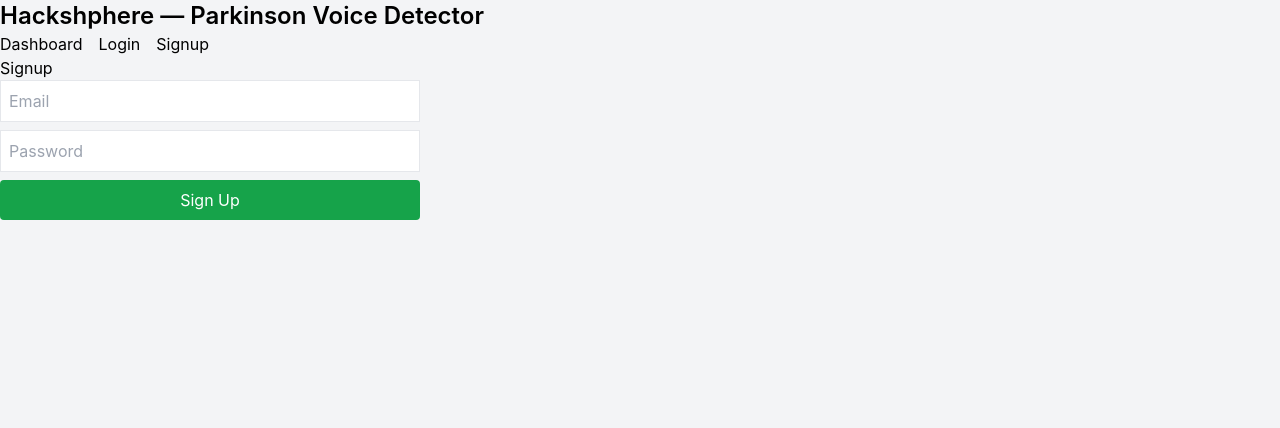
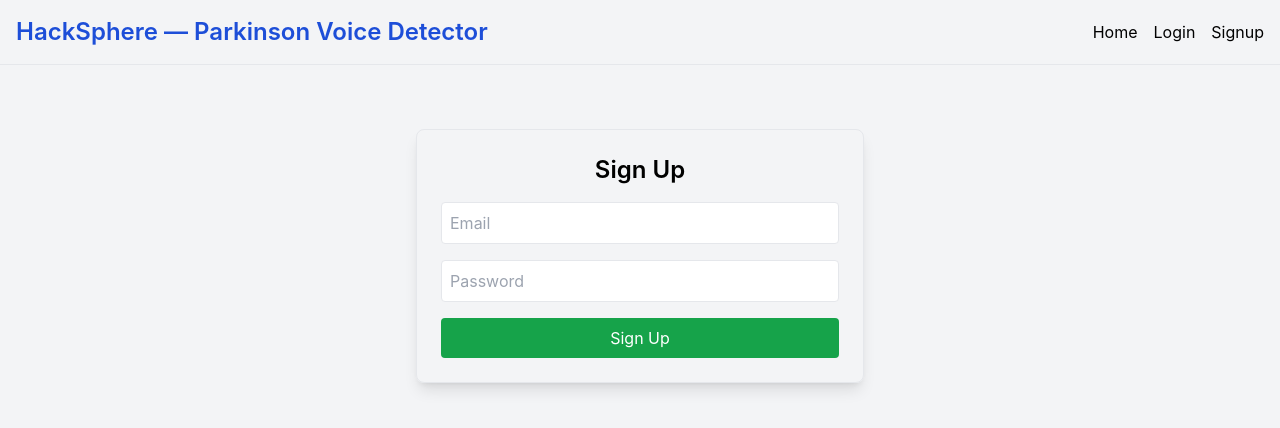
Before and after one commit to Hit2301/hackshphere, a React (Create React App) app in the folder frontend/: page /signup in a window 1280 px wide. Shown: the top 428 px of the page. Built offline with nearby package versions, Linux system fonts and the light colour scheme; no server answers.

Commit message:
Updated frontend auth flow and fixed audio processing model

```diff
--- a/frontend/src/App.js
+++ b/frontend/src/App.js
@@ -1,5 +1,6 @@
 import React from "react";
 import { Routes, Route, Link } from "react-router-dom";
+import Landing from "./pages/Landing";
 import Login from "./pages/Login";
 import Signup from "./pages/Signup";
 import Dashboard from "./pages/Dashboard";
@@ -7,26 +8,31 @@ import Dashboard from "./pages/Dashboard";
 export default function App() {
   return (
     <div className="container">
-      <header className="header">
-        <h1 className="text-2xl font-semibold">
-          Hackshphere — Parkinson Voice Detector
+      <header className="header flex justify-between items-center p-4 border-b border-gray-200">
+        <h1 className="text-2xl font-semibold text-blue-700">
+          HackSphere — Parkinson Voice Detector
         </h1>
         <nav>
-          <Link to="/" className="mr-4">
-            Dashboard
+          <Link to="/" className="mr-4 hover:underline">
+            Home
           </Link>
-          <Link to="/login" className="mr-4">
+          <Link to="/login" className="mr-4 hover:underline">
             Login
           </Link>
-          <Link to="/signup">Signup</Link>
+          <Link to="/signup" className="hover:underline">
+            Signup
+          </Link>
         </nav>
       </header>
 
-      <Routes>
-        <Route path="/" element={<Dashboard />} />
-        <Route path="/login" element={<Login />} />
-        <Route path="/signup" element={<Signup />} />
-      </Routes>
+      <main className="p-6">
+        <Routes>
+          <Route path="/" element={<Landing />} />
+          <Route path="/login" element={<Login />} />
+          <Route path="/signup" element={<Signup />} />
+          <Route path="/dashboard" element={<Dashboard />} />
+        </Routes>
+      </main>
     </div>
   );
 }
--- /dev/null
+++ b/frontend/src/pages/Landing.js
@@ -0,0 +1,19 @@
+import React from "react";
+import { useNavigate } from "react-router-dom";
+
+export default function Landing() {
+  const navigate = useNavigate();
+
+  return (
+    <div className="flex flex-col items-center justify-center h-screen text-center bg-gray-50">
+      <h1 className="text-4xl font-bold mb-4">HackSphere — Parkinson Voice Detector</h1>
+      <p className="text-lg mb-8 text-gray-600">Early detection using AI and voice analysis</p>
+      <button
+        className="bg-blue-600 text-white px-6 py-3 rounded-lg text-lg hover:bg-blue-700"
+        onClick={() => navigate("/login")}
+      >
+        Get Started →
+      </button>
+    </div>
+  );
+}
--- a/frontend/src/pages/Login.js
+++ b/frontend/src/pages/Login.js
@@ -1,9 +1,11 @@
 import React, { useState } from "react";
+import { useNavigate } from "react-router-dom";
 import { getAuth, signInWithEmailAndPassword } from "firebase/auth";
 import app from "../helpers/firebase";
 
 export default function Login() {
-  const auth = getAuth();
+  const auth = getAuth(app);
+  const navigate = useNavigate();
   const [email, setEmail] = useState("");
   const [pw, setPw] = useState("");
 
@@ -11,33 +13,33 @@ export default function Login() {
     e.preventDefault();
     try {
       await signInWithEmailAndPassword(auth, email, pw);
-      window.location.href = "/";
+      navigate("/dashboard"); // ✅ Redirect to Dashboard after login
     } catch (err) {
       alert(err.message);
     }
   }
 
   return (
-    <div className="card" style={{ maxWidth: 420 }}>
-      <h2>Login</h2>
-      <form
-        onSubmit={login}
-        style={{ display: "flex", flexDirection: "column", gap: 8 }}
-      >
+    <div className="card max-w-md mx-auto mt-10 p-6 shadow-lg rounded-lg border border-gray-200">
+      <h2 className="text-2xl font-semibold mb-4 text-center">Login</h2>
+      <form onSubmit={login} className="flex flex-col gap-4">
         <input
-          className="p-2 border"
+          className="p-2 border rounded"
           placeholder="Email"
           value={email}
           onChange={(e) => setEmail(e.target.value)}
         />
         <input
-          className="p-2 border"
+          className="p-2 border rounded"
           type="password"
           placeholder="Password"
           value={pw}
           onChange={(e) => setPw(e.target.value)}
         />
-        <button className="bg-blue-600 text-white px-4 py-2 rounded">
+        <button
+          type="submit"
+          className="bg-blue-600 text-white py-2 rounded hover:bg-blue-700"
+        >
           Login
         </button>
       </form>
--- a/frontend/src/pages/Signup.js
+++ b/frontend/src/pages/Signup.js
@@ -1,9 +1,11 @@
 import React, { useState } from "react";
+import { useNavigate } from "react-router-dom";
 import { getAuth, createUserWithEmailAndPassword } from "firebase/auth";
 import app from "../helpers/firebase";
 
 export default function Signup() {
-  const auth = getAuth();
+  const auth = getAuth(app);
+  const navigate = useNavigate();
   const [email, setEmail] = useState("");
   const [pw, setPw] = useState("");
 
@@ -11,33 +13,33 @@ export default function Signup() {
     e.preventDefault();
     try {
       await createUserWithEmailAndPassword(auth, email, pw);
-      window.location.href = "/";
+      navigate("/dashboard"); // ✅ Redirect to Dashboard after signup
     } catch (err) {
       alert(err.message);
     }
   }
 
   return (
-    <div className="card" style={{ maxWidth: 420 }}>
-      <h2>Signup</h2>
-      <form
-        onSubmit={signup}
-        style={{ display: "flex", flexDirection: "column", gap: 8 }}
-      >
+    <div className="card max-w-md mx-auto mt-10 p-6 shadow-lg rounded-lg border border-gray-200">
+      <h2 className="text-2xl font-semibold mb-4 text-center">Sign Up</h2>
+      <form onSubmit={signup} className="flex flex-col gap-4">
         <input
-          className="p-2 border"
+          className="p-2 border rounded"
           placeholder="Email"
           value={email}
           onChange={(e) => setEmail(e.target.value)}
         />
         <input
-          className="p-2 border"
+          className="p-2 border rounded"
           type="password"
           placeholder="Password"
           value={pw}
           onChange={(e) => setPw(e.target.value)}
         />
-        <button className="bg-green-600 text-white px-4 py-2 rounded">
+        <button
+          type="submit"
+          className="bg-green-600 text-white py-2 rounded hover:bg-green-700"
+        >
           Sign Up
         </button>
       </form>
```
